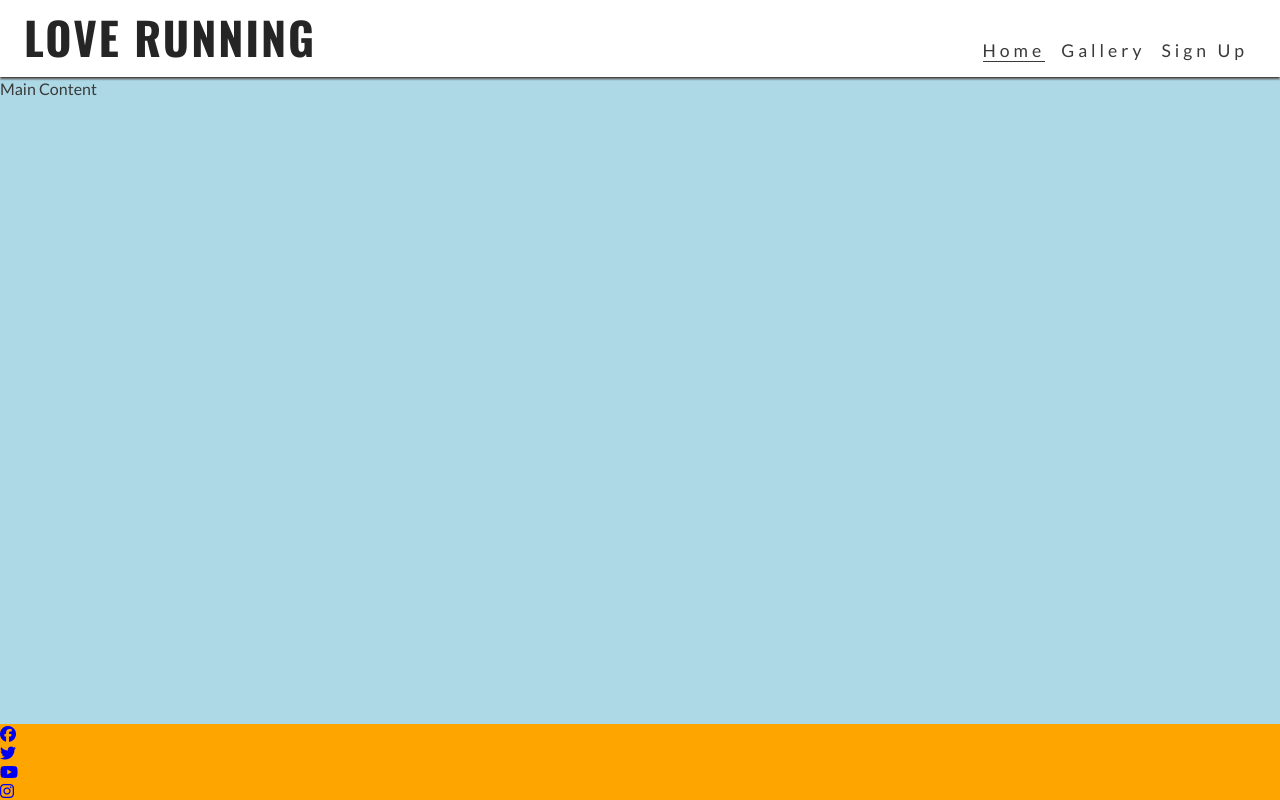
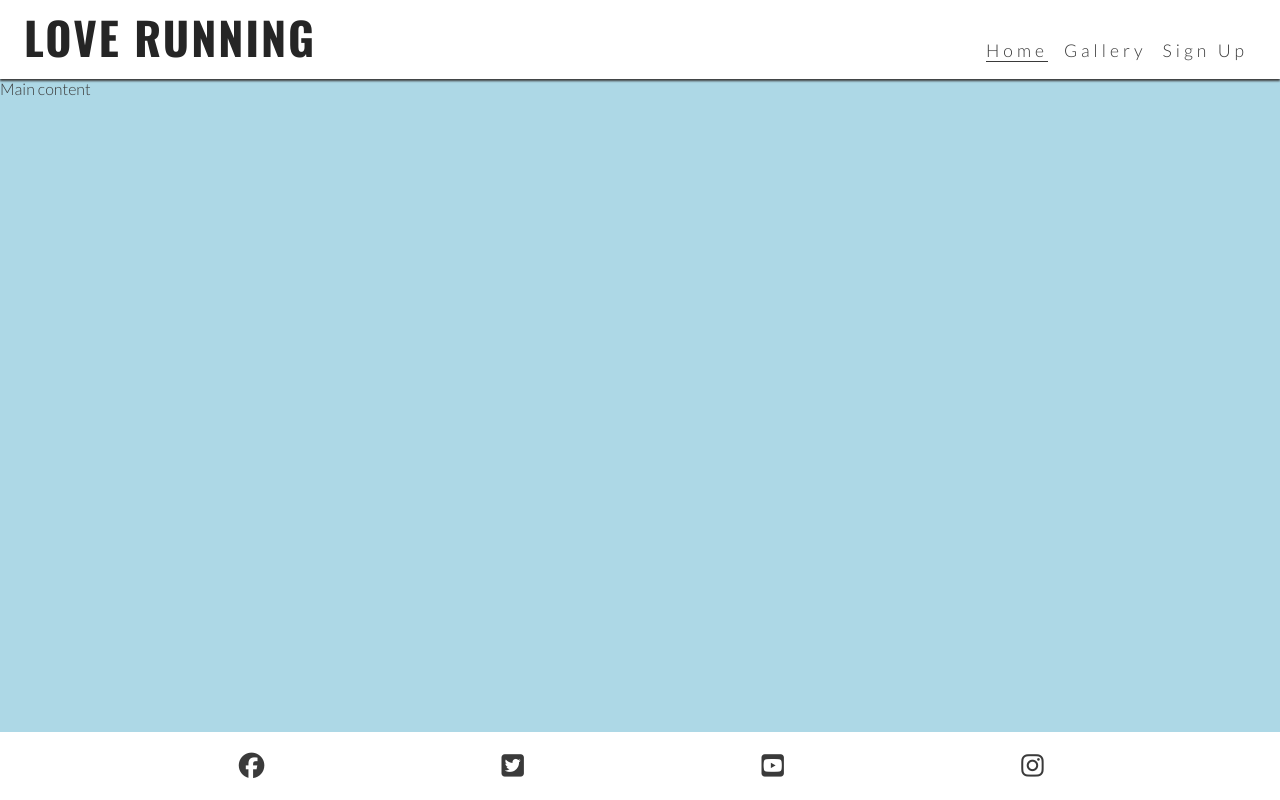
Before and after one commit to BethShepherd01/love-running, a plain HTML site: page index.html in a window 1280 px wide. Drawn offline with nearby package versions, Linux system fonts and the light colour scheme.

Commit message:
Style footer icons for all screen sizes

```diff
--- a/assets/css/style.css
+++ b/assets/css/style.css
@@ -1,29 +1,24 @@
 /* Google fonts import */
+@import url('https://fonts.googleapis.com/css2?family=Lato:wght@300&family=Oswald:wght@200;300;400;500;600;700&display=swap');
 
-@import url('https://fonts.googleapis.com/css2?family=Lato:ital,wght@0,100;0,300;0,400;0,700;0,900;1,100;1,300;1,400;1,700;1,900&family=Oswald:wght@200..700&display=swap');
-
-
-/* Asterix wildcard selector to override default styles added by the browser*/
-
+/* Asterisk wildcard selector to override default styles added by the browser */
 * {
     padding: 0;
     margin: 0;
     box-sizing: border-box;
 }
 
-/* General Styles */
-
+/* General styles */
 body {
     min-height: 100vh;
     display: flex;
     flex-direction: column;
-    /* Generic project style */
+    /* Generic project styles */
     color: #3a3a3a;
     font-family: 'Lato', sans-serif;
 }
 
 /* Header */
-
 header {
     background-color: #ffffff;
     padding: 0 1rem;
@@ -55,7 +50,7 @@ h1 {
 }
 
 #menu > li {
-    margin-bottom: 1rem;
+    margin-bottom: 1em;
 }
 
 .active {
@@ -63,7 +58,6 @@ h1 {
 }
 
 /* Navbar styles with dropdown toggle */
-
 nav {
     position: absolute;
     background-color: #ffffff;
@@ -88,7 +82,7 @@ nav {
     font-size: 2rem;
 }
 
-/* Main Content*/
+/* Main content */
 main {
     background-color: lightblue;
     /* Make main element take up any surplus space to push footer down */
@@ -97,9 +91,18 @@ main {
 }
 
 /* Footer */
+#social-networks {
+    text-align: center;
+    padding: 20px 0;
+    display: flex;
+    justify-content: space-evenly;
+    list-style-type: none;
+}
 
-footer {
-    background-color: orange;
+#social-networks i {
+    font-size: 160%;
+    padding: 5%;
+    color: #3a3a3a;
 }
 
 /* Media query: tablets and larger (768px and up) */
@@ -133,19 +136,14 @@ footer {
 
     /* Main content */
     main {
-        /* Push main content down to accomodate larger header */
+        /* Push main content down to accommodate larger header */
         margin-top: 79px;
     }
-
 }
 
 /* Large devices (laptops and desktops, 992px and up) */
-@media screen and (min-width: 992px){
+@media screen and (min-width: 992px) {
     #menu a:hover{
         border-bottom: 1px solid #3a3a3a;
     }
-
-    .active {
-            border-bottom: 1px solid #3a3a3a;
-    }
 }
--- a/index.html
+++ b/index.html
@@ -1,11 +1,14 @@
 <!DOCTYPE html>
 <html lang="en">
+
 <head>
     <meta charset="UTF-8">
+    <meta http-equiv="X-UA-Compatible" content="IE=edge">
     <meta name="viewport" content="width=device-width, initial-scale=1.0">
-    <!-- Meta Tags for search engines-->
-     <meta name="description" content="Love Running. Club for runners in Dublin, Ireland, Urban running, Trail running. Dublin Docklands and Phoenix Park">
-     <meta name="keywords" content="love running, run, running club, runners, Ireland, Dublin, sport, exercise">
+    <!-- Meta tags for search engines -->
+    <meta name="description"
+        content="Love Running. Club for runners in Dublin, Ireland. Urban running, trail running. Dublin docklands and Phoenix Park">
+    <meta name="keywords" content="love running, run, running club, runners, Ireland, Dublin, sport, exercise">
     <!-- Title -->
     <title>Love Running</title>
     <!-- Favicon -->
@@ -13,8 +16,9 @@
     <link rel="icon" type="image/png" sizes="32x32" href="assets/favicon/favicon-32x32.png">
     <link rel="icon" type="image/png" sizes="16x16" href="assets/favicon/favicon-16x16.png">
     <!-- Stylesheet -->
-     <link rel="stylesheet" href="assets/css/style.css">
+    <link rel="stylesheet" href="assets/css/style.css">
 </head>
+
 <body>
     <!-- Header -->
     <header>
@@ -22,7 +26,9 @@
             <h1 id="logo">Love Running</h1>
         </a>
         <input type="checkbox" id="nav-toggle" name="nav-toggle">
-        <label for="nav-toggle" class="nav-toggle-label"><i class="fa-solid fa-bars"></i></label>
+        <label for="nav-toggle" class="nav-toggle-label">
+            <i class="fa-solid fa-bars"></i>
+        </label>
         <nav>
             <ul id="menu">
                 <li><a href="" class="active">Home</a></li>
@@ -33,19 +39,36 @@
     </header>
 
     <!-- Main content -->
-    <main>Main Content</main>
+    <main>Main content</main>
 
     <!-- Footer -->
     <footer>
-        <ul>
-            <li><a href="https://www.facebook.com/" target="_blank" rel="noopener" aria-label="Visit our Facebook page (opens in a new tab)"><i class="fa-brands fa-facebook"></i></a></li>
-            <li><a href="https://www.twitter.com" target="_blank" rel="noopener" aria-label="Visit our Twitter page (opens in a new tab)"><i class="fa-brands fa-twitter"></i></a></li>
-            <li><a href="https://www.youtube.com" target="_blank" rel="noopener" aria-label="Visit our YouTube page (opens in a new tab)"><i class="fa-brands fa-youtube"></i></a></li>
-            <li><a href="thtps://www.instagram.com" target="_blank" rel="noopener" aria-label="Visit our Instagram page (opens in a new tab)"><i class="fa-brands fa-instagram"></i></a></li>
+        <ul id="social-networks">
+            <li>
+                <a href="https://www.facebook.com/" target="_blank" rel="noopener"
+                    aria-label="Visit our Facebook page (opens in a new tab)">
+                    <i class="fa-brands fa-facebook"></i></a>
+            </li>
+            <li>
+                <a href="https://www.twitter.com/" target="_blank" rel="noopener"
+                    aria-label="Visit our Twitter page (opens in a new tab)">
+                    <i class="fa-brands fa-twitter-square"></i></a>
+            </li>
+            <li>
+                <a href="https://www.youtube.com/" target="_blank" rel="noopener"
+                    aria-label="Visit our YouTube page (opens in a new tab)">
+                    <i class="fa-brands fa-youtube-square"></i></a>
+            </li>
+            <li>
+                <a href="https://www.instagram.com/" target="_blank" rel="noopener"
+                    aria-label="Visit our Instagram page (opens in a new tab)">
+                    <i class="fa-brands fa-instagram"></i></a>
+            </li>
         </ul>
     </footer>
 
     <!-- Font Awesome kit -->
-    <script src="https://kit.fontawesome.com/2bcad737f8.js" crossorigin="anonymous"></script>
+    <script src="https://kit.fontawesome.com/3b20d96fa9.js" crossorigin="anonymous"></script>
 </body>
+
 </html>
```
